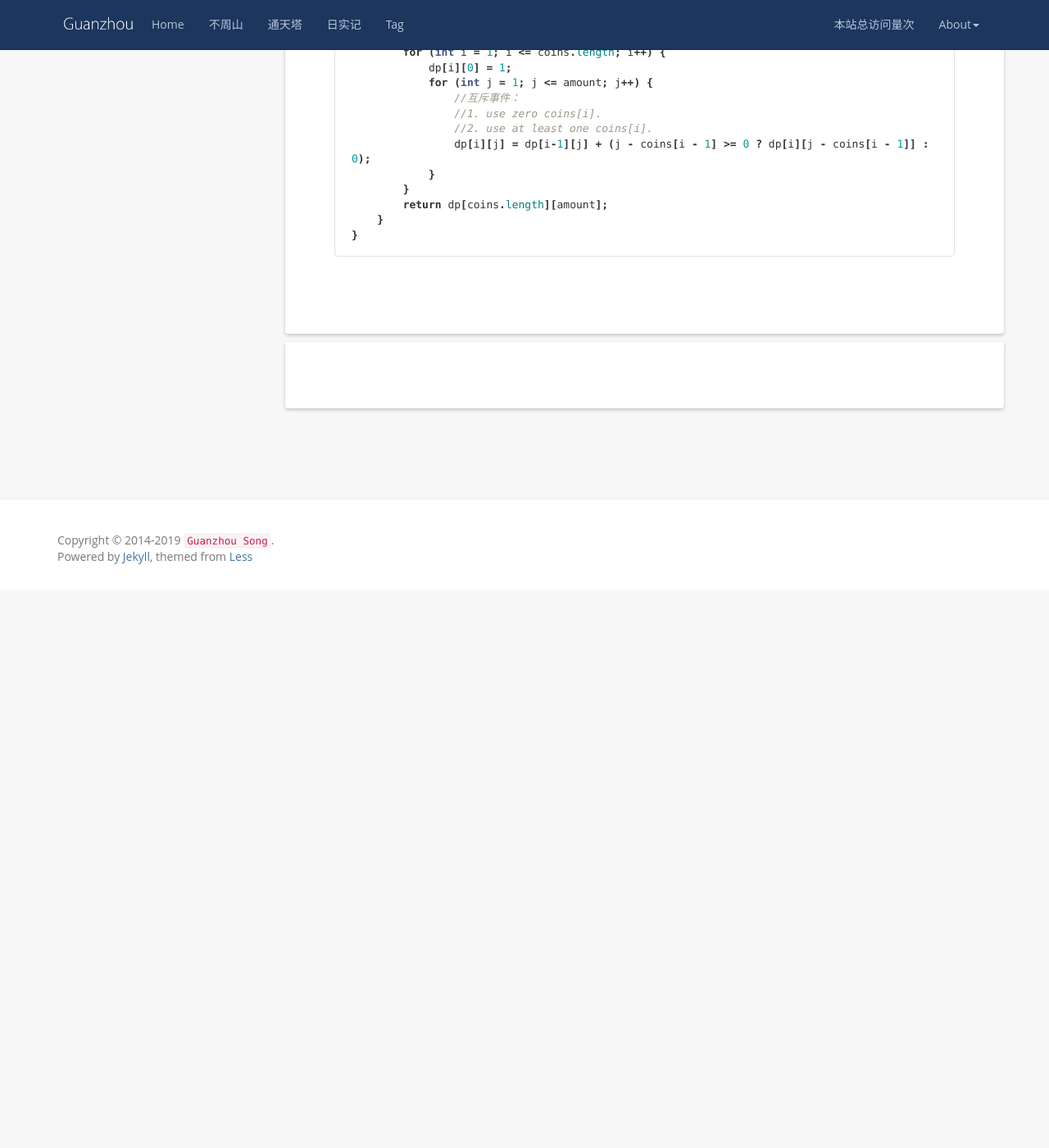
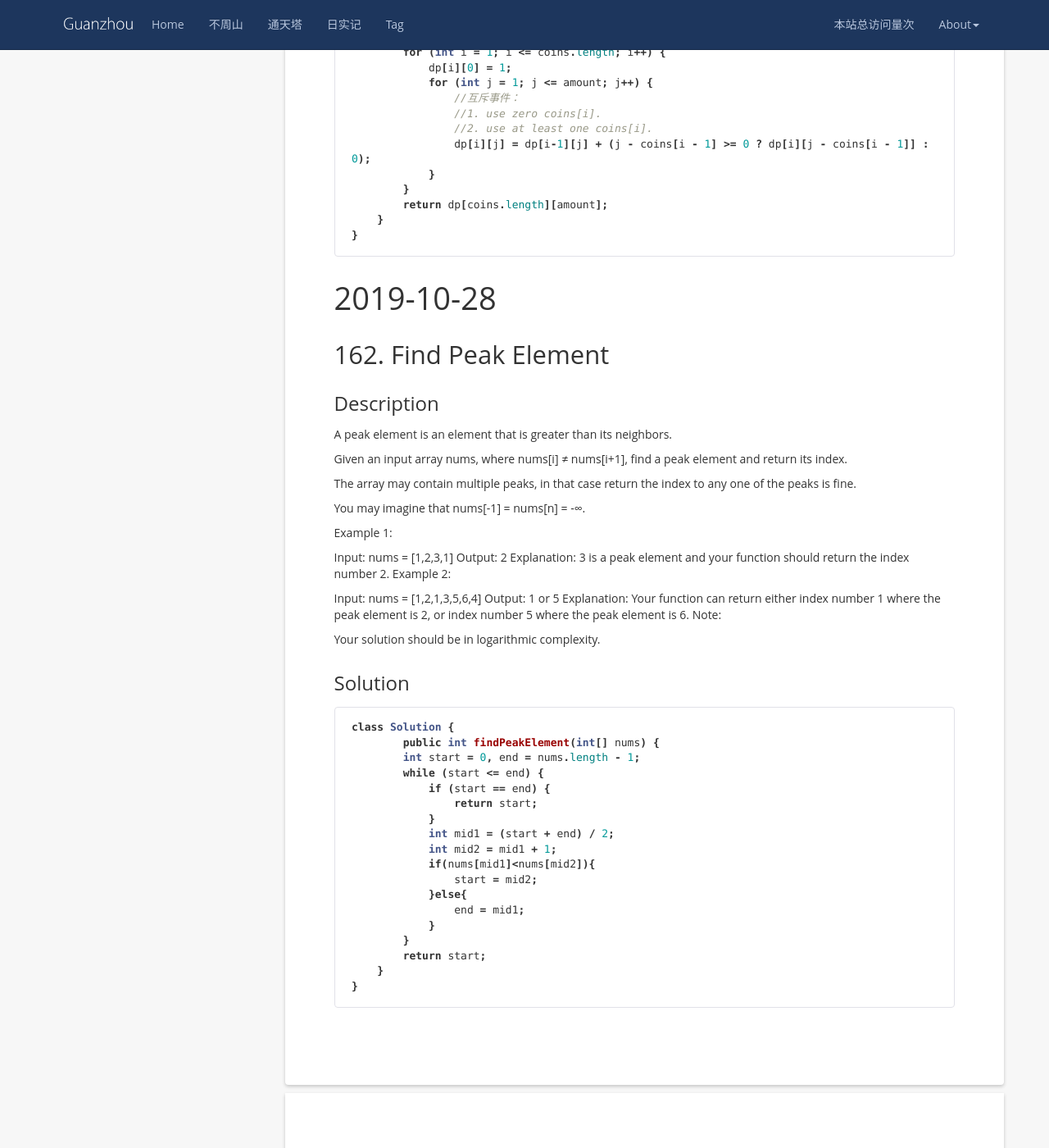
Before and after one commit to wangsimin04/GuanzhouSong.github.io, a Jekyll site: the page built from _posts/2019-10-01-LeetCode.md, in a window 1280 px wide and 1400 px high, scrolled down 39958 px. Shown: the whole window at 82% size. Built offline with Jekyll 4.4.1, drawn with Linux system fonts in a browser that asks for light colours; nearby versions of some CDN libraries; comment, search, counter and statistics services are not loaded; before the commit the page ends 40677 px from its top, so only the background shows below that.

Commit message:
Update 2019-10-01-LeetCode.md

````diff
--- a/_posts/2019-10-01-LeetCode.md
+++ b/_posts/2019-10-01-LeetCode.md
@@ -1966,3 +1966,51 @@ class Solution {
     }
 }
 ```
+
+# 2019-10-28
+## 162. Find Peak Element
+### Description
+A peak element is an element that is greater than its neighbors.
+
+Given an input array nums, where nums[i] ≠ nums[i+1], find a peak element and return its index.
+
+The array may contain multiple peaks, in that case return the index to any one of the peaks is fine.
+
+You may imagine that nums[-1] = nums[n] = -∞.
+
+Example 1:
+
+Input: nums = [1,2,3,1]
+Output: 2
+Explanation: 3 is a peak element and your function should return the index number 2.
+Example 2:
+
+Input: nums = [1,2,1,3,5,6,4]
+Output: 1 or 5
+Explanation: Your function can return either index number 1 where the peak element is 2,
+             or index number 5 where the peak element is 6.
+Note:
+
+Your solution should be in logarithmic complexity.
+
+### Solution
+```java
+class Solution {
+        public int findPeakElement(int[] nums) {
+        int start = 0, end = nums.length - 1;
+        while (start <= end) {
+            if (start == end) {
+                return start;
+            }
+            int mid1 = (start + end) / 2;
+            int mid2 = mid1 + 1;
+            if(nums[mid1]<nums[mid2]){
+                start = mid2;
+            }else{
+                end = mid1;
+            }
+        }
+        return start;
+    }
+}
+```
````
